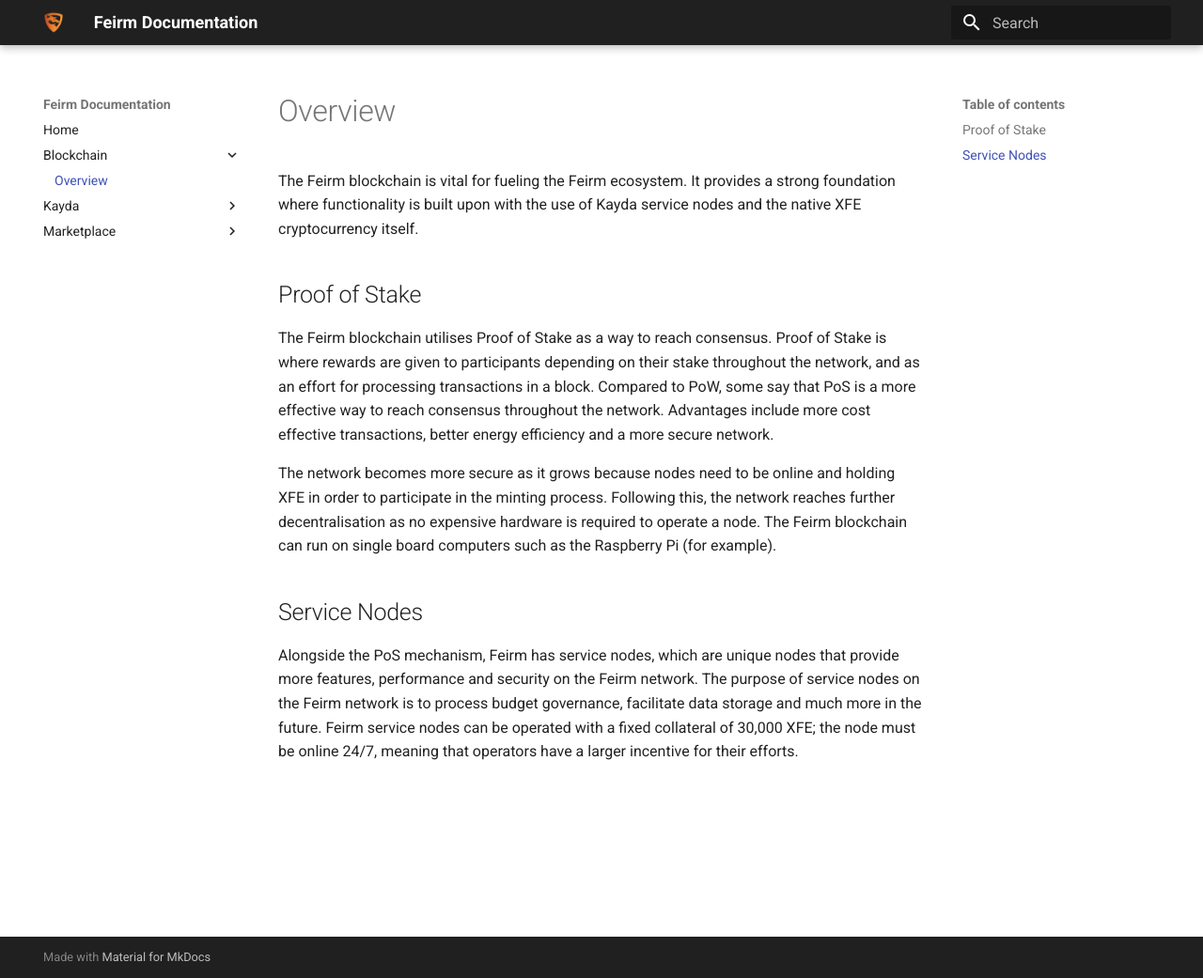
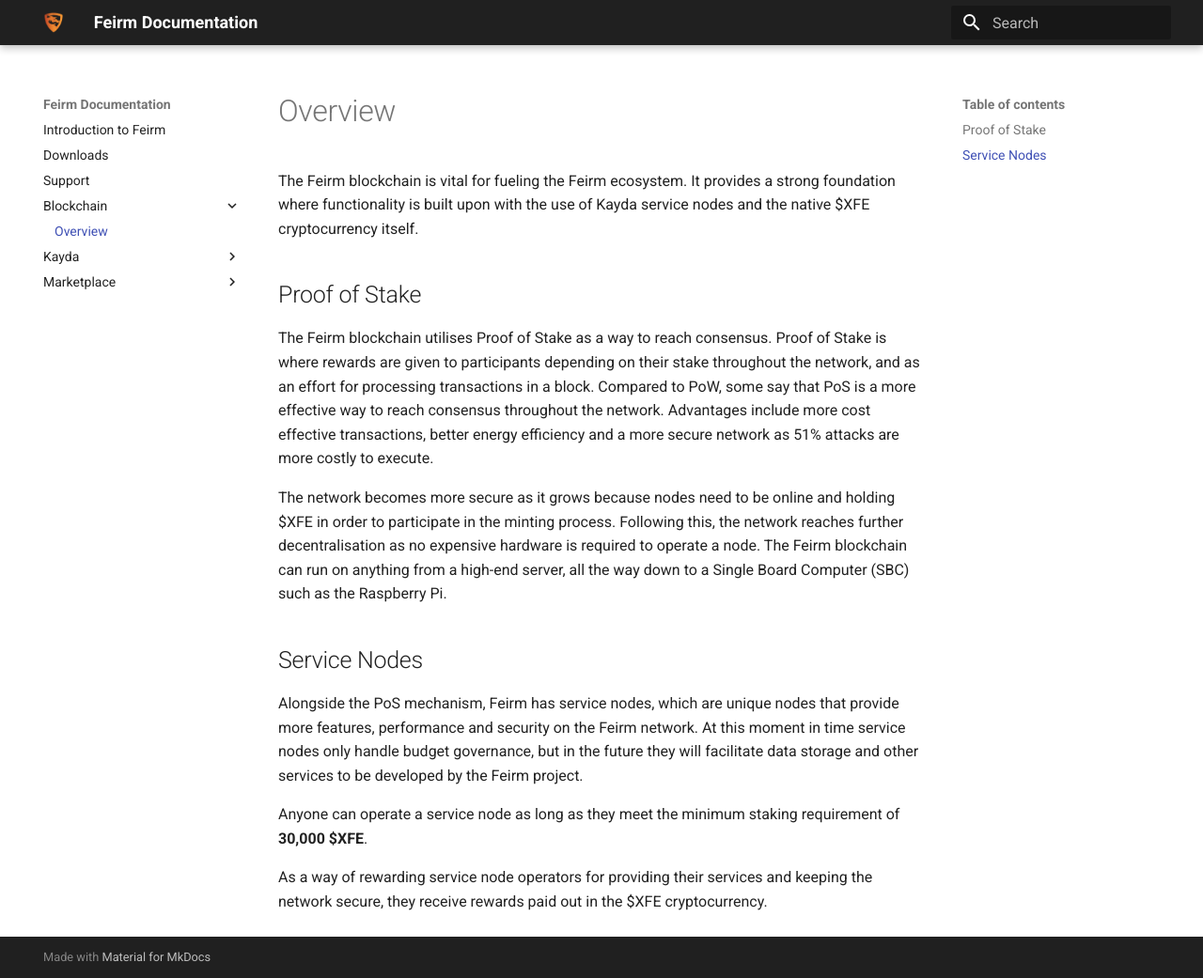
Before and after one commit to feirm/docs, an MkDocs documentation site: the page built from docs/blockchain/overview.md, in a window 1280 px wide and 1041 px high. Shown: the whole window at 94% size. Built offline with MkDocs 1.6.1 and Material for MkDocs 9.7.7, drawn with Linux system fonts in a browser that asks for light colours.

```diff
--- a/docs/blockchain/overview.md
+++ b/docs/blockchain/overview.md
@@ -1,11 +1,15 @@
 # Overview
 
-The Feirm blockchain is vital for fueling the Feirm ecosystem. It provides a strong foundation where functionality is built upon with the use of Kayda service nodes and the native XFE cryptocurrency itself.
+The Feirm blockchain is vital for fueling the Feirm ecosystem. It provides a strong foundation where functionality is built upon with the use of Kayda service nodes and the native $XFE cryptocurrency itself.
 
 ## Proof of Stake
-The Feirm blockchain utilises Proof of Stake as a way to reach consensus. Proof of Stake is where rewards are given to participants depending on their stake throughout the network, and as an effort for processing transactions in a block. Compared to PoW, some say that PoS is a more effective way to reach consensus throughout the network. Advantages include more cost effective transactions, better energy efficiency and a more secure network.
+The Feirm blockchain utilises Proof of Stake as a way to reach consensus. Proof of Stake is where rewards are given to participants depending on their stake throughout the network, and as an effort for processing transactions in a block. Compared to PoW, some say that PoS is a more effective way to reach consensus throughout the network. Advantages include more cost effective transactions, better energy efficiency and a more secure network as 51% attacks are more costly to execute.
 
-The network becomes more secure as it grows because nodes need to be online and holding XFE in order to participate in the minting process. Following this, the network reaches further decentralisation as no expensive hardware is required to operate a node. The Feirm blockchain can run on single board computers such as the Raspberry Pi (for example).
+The network becomes more secure as it grows because nodes need to be online and holding $XFE in order to participate in the minting process. Following this, the network reaches further decentralisation as no expensive hardware is required to operate a node. The Feirm blockchain can run on anything from a high-end server, all the way down to a Single Board Computer (SBC) such as the Raspberry Pi.
 
 ## Service Nodes
-Alongside the PoS mechanism, Feirm has service nodes, which are unique nodes that provide more features, performance and security on the Feirm network. The purpose of service nodes on the Feirm network is to process budget governance, facilitate data storage and much more in the future. Feirm service nodes can be operated with a fixed collateral of 30,000 XFE; the node must be online 24/7, meaning that operators have a larger incentive for their efforts.
+Alongside the PoS mechanism, Feirm has service nodes, which are unique nodes that provide more features, performance and security on the Feirm network. At this moment in time service nodes only handle budget governance, but in the future they will facilitate data storage and other services to be developed by the Feirm project.
+
+Anyone can operate a service node as long as they meet the minimum staking requirement of **30,000 $XFE**.
+
+As a way of rewarding service node operators for providing their services and keeping the network secure, they receive rewards paid out in the $XFE cryptocurrency.
--- a/mkdocs.yml
+++ b/mkdocs.yml
@@ -5,7 +5,9 @@ theme:
   logo: 'images/feirm.png'
   favicon: 'images/favicon.ico'
 nav:
-  - Home: index.md
+  - Introduction to Feirm: index.md
+  - Downloads: downloads.md
+  - Support: support.md
   - Blockchain:
     - Overview: blockchain/overview.md
   - Kayda:
```
Also changed, not shown: docs/downloads.md (added, +16 -0 lines), docs/index.md (+9 -2 lines), docs/support.md (added, +6 -0 lines).
